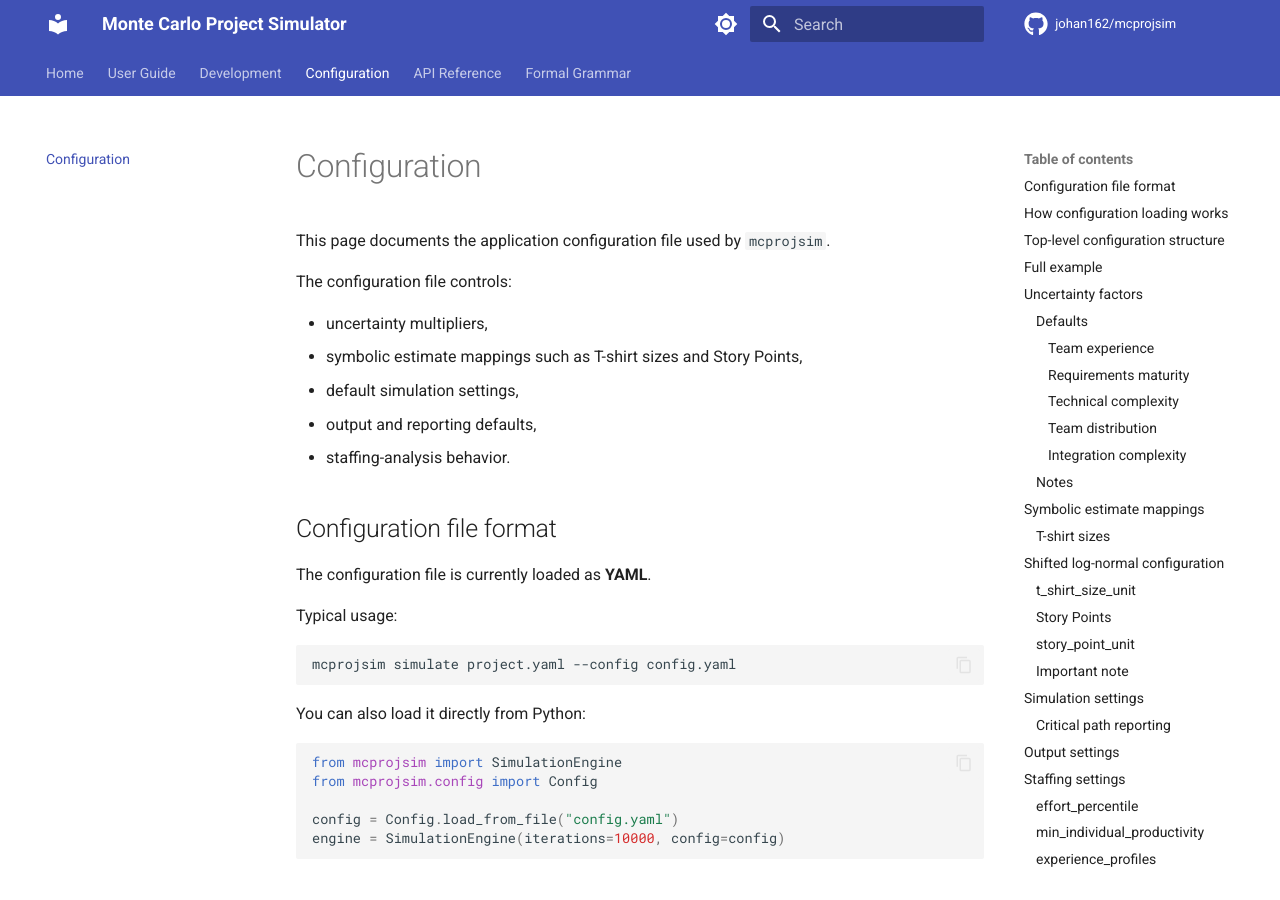
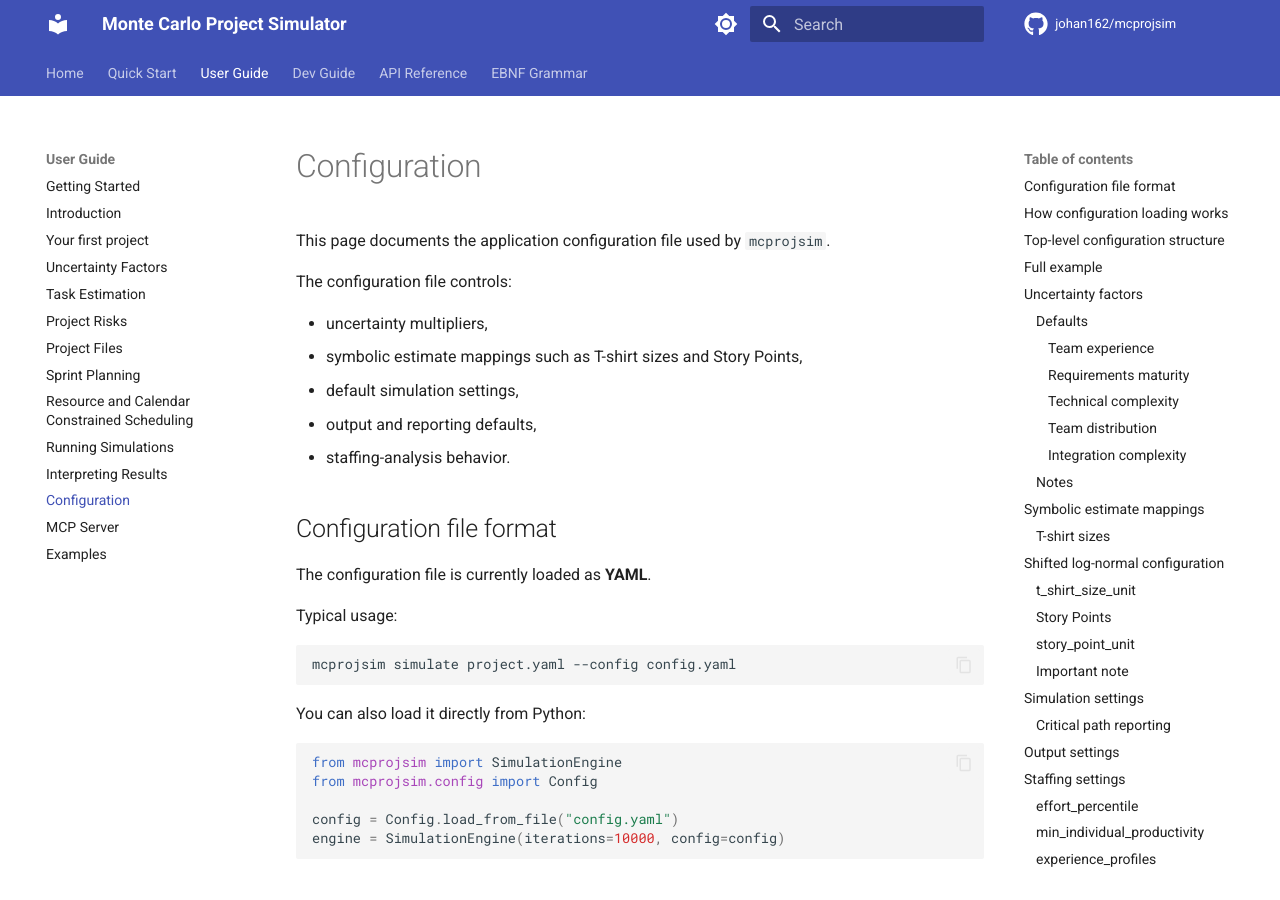
Before and after one commit to johan162/mcprojsim, an MkDocs documentation site: the page built from docs/user_guide/configuration.md, in a window 1280 px wide and 900 px high. Built offline with MkDocs 1.6.1 and Material for MkDocs 9.7.7, drawn with Linux system fonts in a browser that asks for light colours; comment, search, counter and statistics services are not loaded.

Commit message:
Minor restroction of documentation

```diff
--- a/mkdocs.yml
+++ b/mkdocs.yml
@@ -41,6 +41,7 @@ theme:
     repo: fontawesome/brands/github
 nav:
   - Home: index.md
+  - Quick Start: QUICKSTART.md
   - User Guide:
       - Getting Started: user_guide/getting_started.md
       - Introduction: user_guide/introduction.md
@@ -53,12 +54,12 @@ nav:
       - Resource and Calendar Constrained Scheduling: user_guide/constrained.md
       - Running Simulations: user_guide/running_simulations.md
       - Interpreting Results: user_guide/interpreting_results.md
+      - Configuration: user_guide/configuration.md
       - MCP Server: user_guide/mcp-server.md
       - Examples: examples.md
-  - Development: development.md
-  - Configuration: configuration.md
+  - Dev Guide: development.md
   - API Reference: api_reference.md
-  - Formal Grammar: grammar.md
+  - EBNF Grammar: grammar.md
 
 plugins:
   - search
```
Also changed, not shown: docs/user_guide/configuration.md (renamed from docs/configuration.md), 1 other file.
